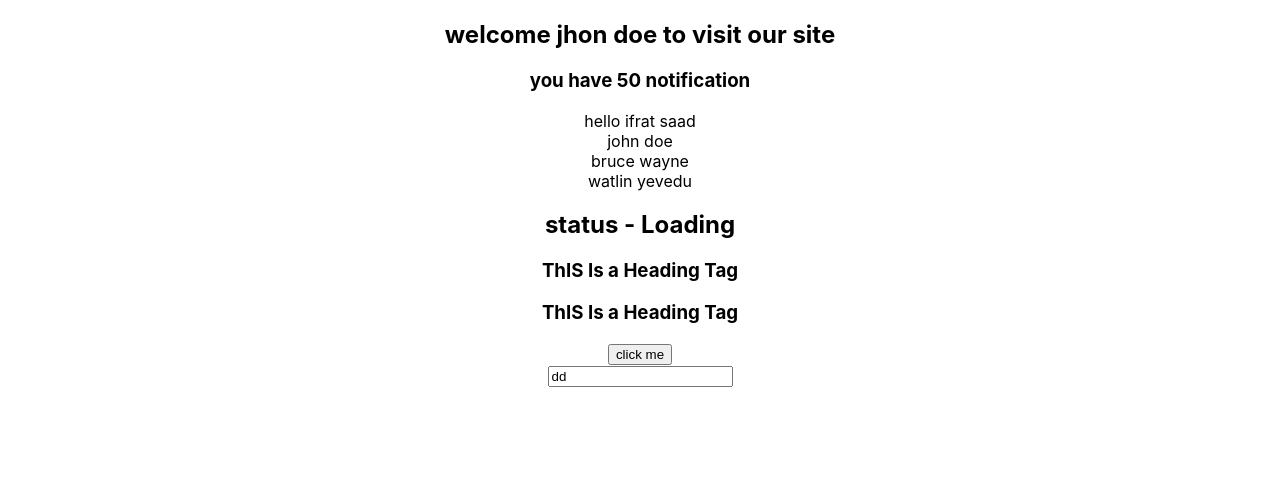
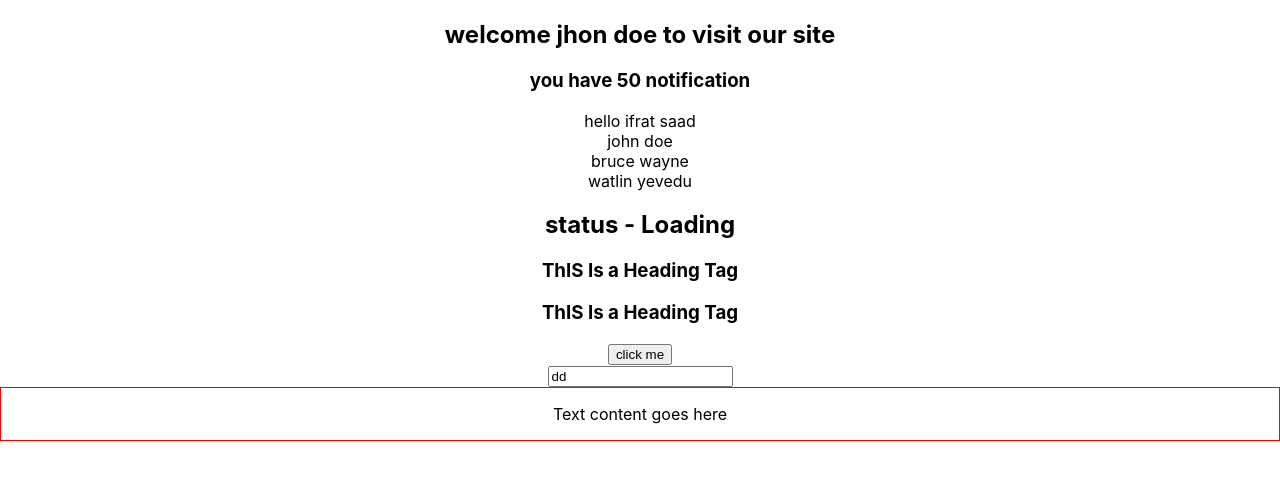
Before and after one commit to saad710/Typescript-React, a React (Create React App) app: page / in a window 1280 px wide. Shown: the top 480 px of the page. Built offline with nearby package versions, Linux system fonts and the light colour scheme.

Commit message:
style-props

```diff
--- a/src/App.tsx
+++ b/src/App.tsx
@@ -9,6 +9,7 @@ import TextHead from './component/TextHead';
 import Oscar from './component/Oscar';
 import Button from './component/Button';
 import Input from './component/Input';
+import Container from './component/Container';
 
 
 function App() {
@@ -44,6 +45,7 @@ function App() {
       </Oscar>
       <Button handleClick={(event,id) => console.log('button clicked',event,id)}></Button>
       <Input value='dd' handleChange={event => console.log(event.target.value)} />
+      <Container styles={{border:"1px solid red",padding:'1rem'}}/>
     </div>
   );
 }
--- /dev/null
+++ b/src/component/Container.tsx
@@ -0,0 +1,15 @@
+import React from 'react';
+
+type ContainerProps = {
+    styles: React.CSSProperties
+}
+
+const Container = (props:ContainerProps) => {
+    return (
+        <div style={props.styles}>
+            Text content goes here
+        </div>
+    );
+};
+
+export default Container;
```
